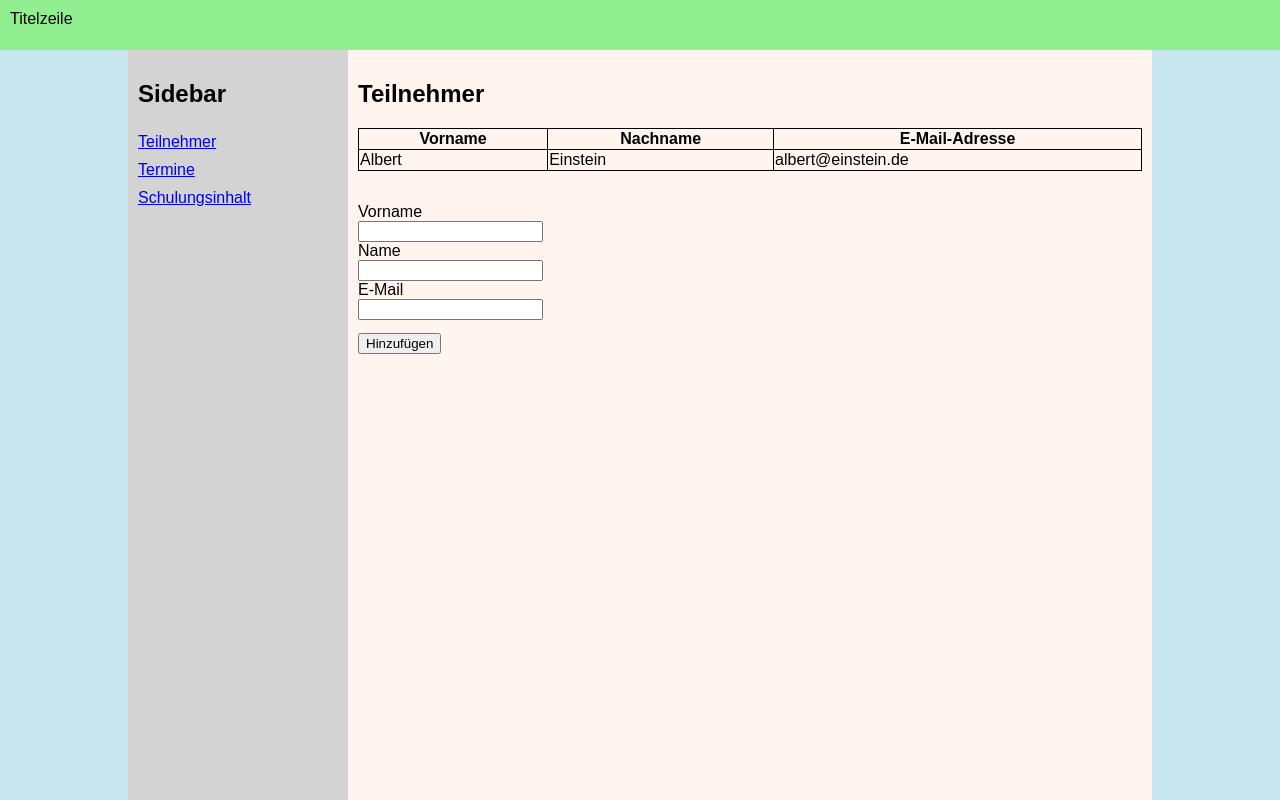
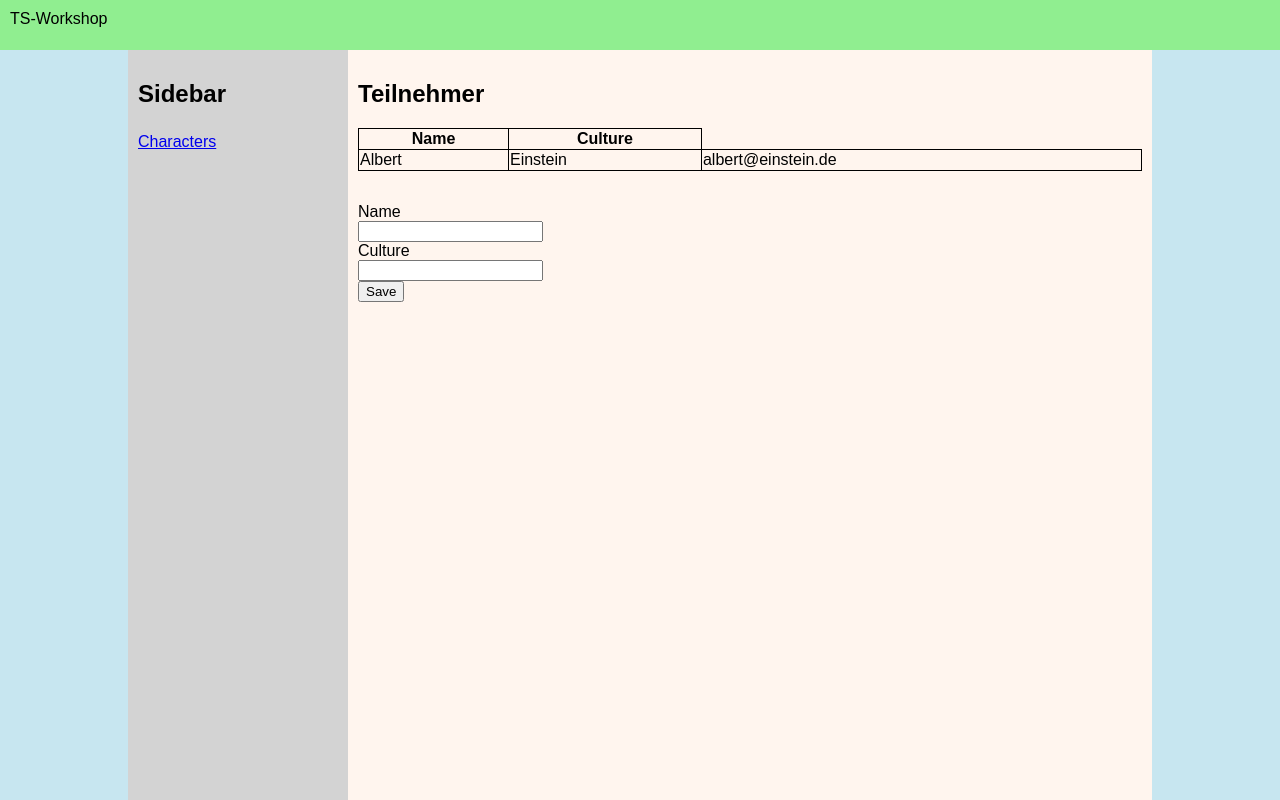
Before and after one commit to Pentarakis/ts-basics, a website: page index.html in a window 1280 px wide. Drawn offline with Linux system fonts and the light colour scheme.

Commit message:
HTML auf GoT-Content angepasst

```diff
--- a/index.html
+++ b/index.html
@@ -2,16 +2,16 @@
 <html lang="de">
 
 <head>
-    <title>HTML-Workshop</title>
+    <title>TS-Workshop</title>
     <link rel="stylesheet" href="styles/styles.css">
 </head>
 
 <body>
 
-    <header>Titelzeile</header>
+    <header>TS-Workshop</header>
 
 
-    <div class="content" title="Seiteninhalt">
+    <div class="content">
 
         <aside>
             <h2>Sidebar</h2>
@@ -19,13 +19,7 @@
 
                 <ul>
                     <li>
-                        <a href="#">Teilnehmer</a>
-                    </li>
-                    <li>
-                        <a href="#">Termine</a>
-                    </li>
-                    <li>
-                        <a href="#">Schulungsinhalt</a>
+                        <a href="#">Characters</a>
                     </li>
                 </ul>
 
@@ -39,27 +33,22 @@
 
                 <table>
                     <tr>
-                        <th>Vorname</th>
-                        <th>Nachname</th>
-                        <th>E-Mail-Adresse</th>
+                        <th>Name</th>
+                        <th>Culture</th>
                     </tr>
 
                 </table>
 
                 <form>
                     <div>
-                        <label for="vorname">Vorname</label>
-                        <input id="vorname" type="text">
-                    </div>
-                    <div>
                         <label for="name">Name</label>
                         <input id="name" type="text">
                     </div>
                     <div>
-                        <label for="email">E-Mail</label>
-                        <input id="email" type="text">
+                        <label for="culture">Culture</label>
+                        <input id="culture" type="text">
                     </div>
-                    <input type="button" value="Hinzuf&uuml;gen" onclick="personHinzufuegen()">
+                    <button type="button" onclick="addCharacter()">Save</button>
                 </form>
 
             </section>
```
Also changed, not shown: 1 other file.
